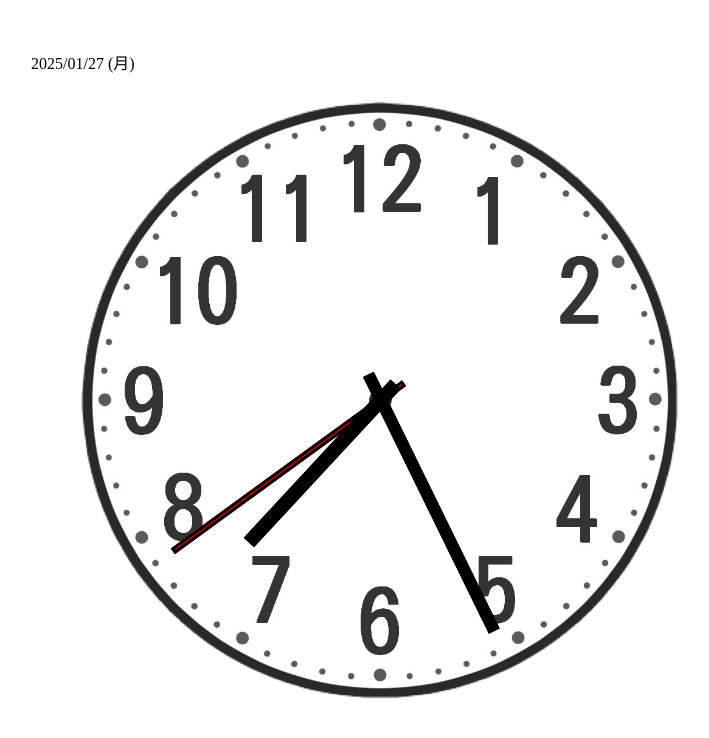
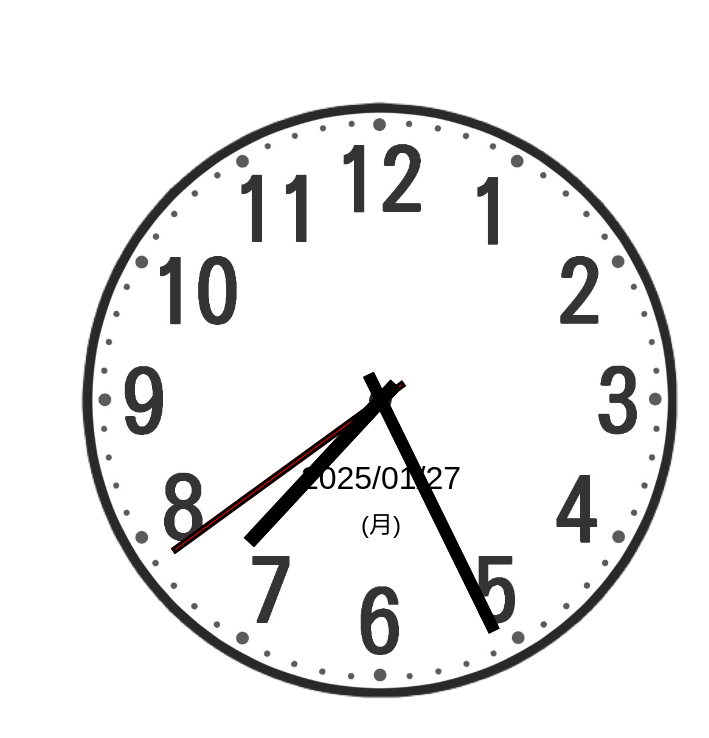
Before and after one commit to swmy1218/time, a plain HTML site: page index.html in a window 1280 px wide. Shown: the whole page, without its empty margins (259-968 px from the left). Drawn offline with Linux system fonts and the light colour scheme.

Commit message:
Update style.css

```diff
--- a/style.css
+++ b/style.css
@@ -13,6 +13,9 @@
   display: flex;
   align-items: center;
   justify-content: center;
+}
+#clock-container {
+  position: relative;
 }
 #clock {
   position: relative;
@@ -47,3 +50,21 @@
   transform: translate(-50%, -90%) rotate(var(--hour-deg));
   background: black;
 }
+#digital-date {
+  position: absolute;
+  left: 50%;
+  bottom: 30%;
+  transform: translate(-50%, 0);
+  font-size: 2.0rem;
+  color: black;
+  font-family: sans-serif;
+  text-align: center;
+  pointer-events: none;
+}
+#digital-date span {
+  display: block;
+}
+#day {
+  font-size: 1.5rem;
+  margin-top: 0.5rem;
+}
```
Lines whose indentation alone changed are shown as unchanged.
